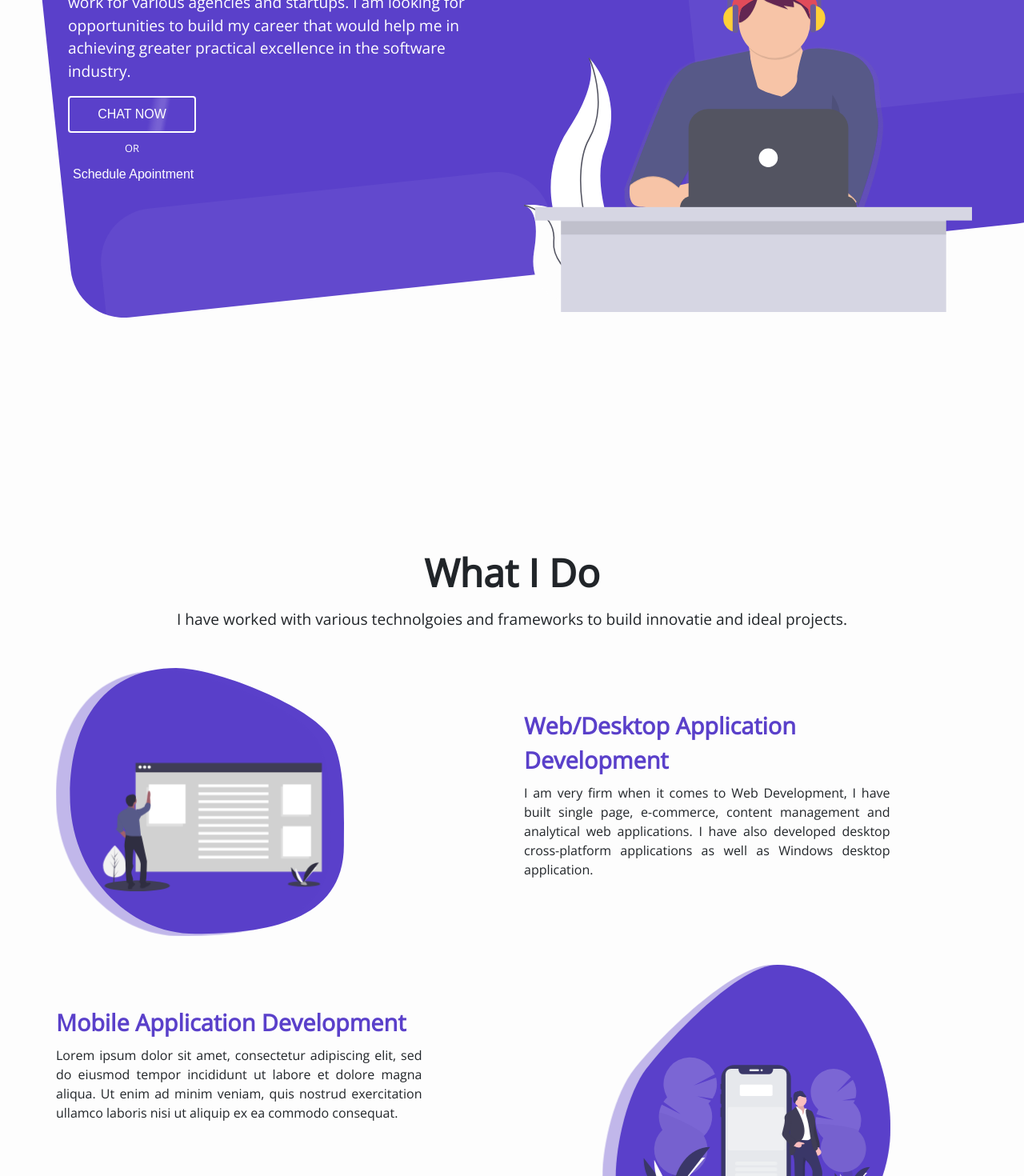
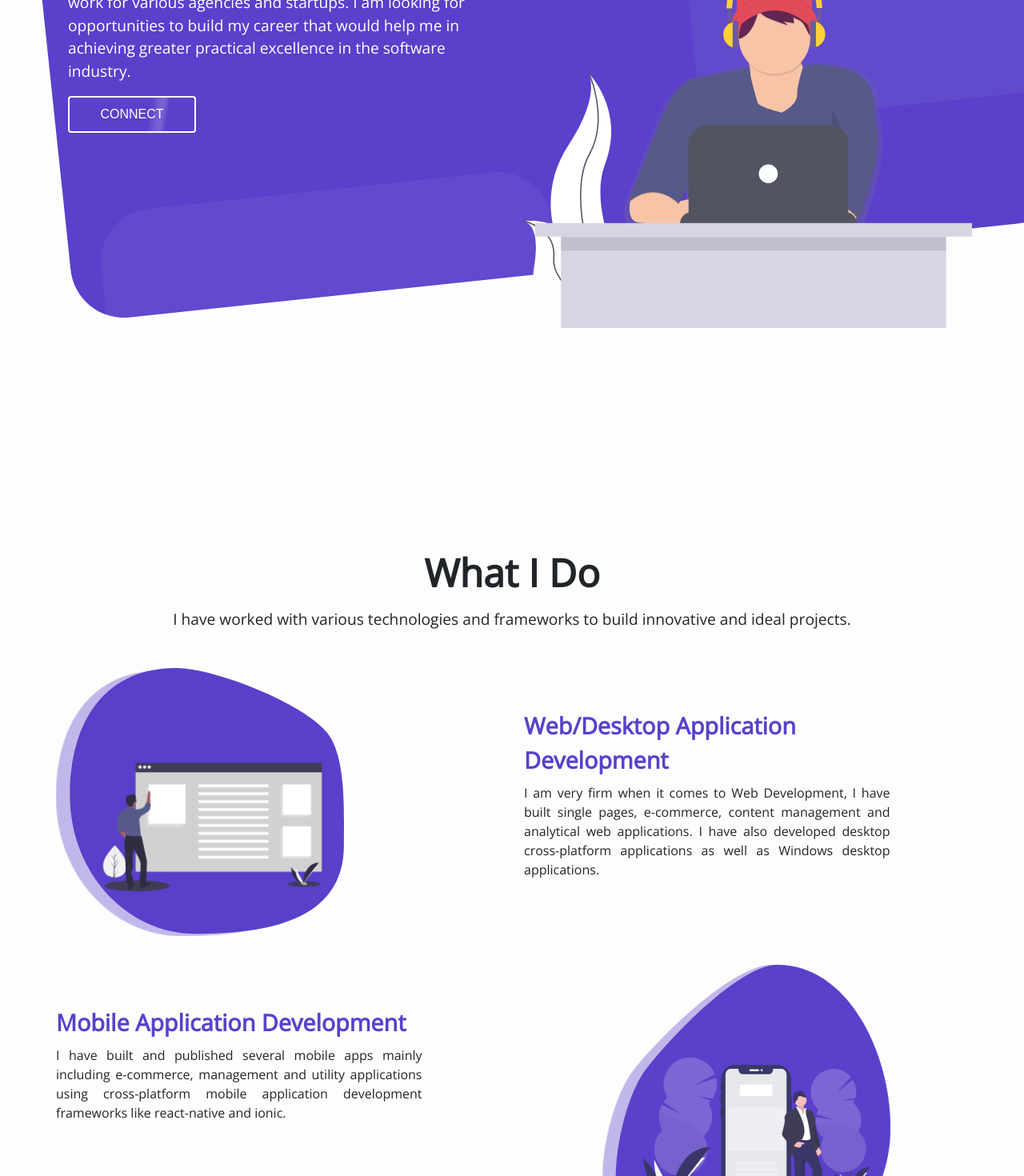
Before and after one commit to bhaktijkoli/bhaktijkoli.com, a Next.js app: page / in a window 1280 px wide. Shown: the part 320-1790 px from the top of the page at 80% size. Built offline with nearby package versions, Linux system fonts and the light colour scheme.

Commit message:
chore: updated services

```diff
--- a/src/components/Home/Hero.tsx
+++ b/src/components/Home/Hero.tsx
@@ -1,9 +1,11 @@
 import React from "react";
 import HeroBackground from "../Backgrounds/Hero";
 import Fade from "react-reveal/Fade";
+import { useRouter } from "next/router";
 
 const Hero: React.FC = () => {
   const [animate, setAnimate] = React.useState(false);
+  const router = useRouter();
   React.useEffect(() => {
     setAnimate(true);
   }, []);
@@ -28,13 +30,14 @@ const Hero: React.FC = () => {
                   industry.
                 </p>
               </Fade>
-              <button className="btn-chat">
-                Chat Now<i></i>
+              <button
+                className="btn-chat"
+                onClick={() => router.push("/schedule")}
+              >
+                Connect<i></i>
               </button>
-              <p className="or">Or</p>
-              <button className="btn-scehudle">Schedule Apointment</button>
             </div>
-            <div className="col-sm-6">
+            <div className="col-sm-6" style={{ marginTop: 20 }}>
               <img src="/img/coding.svg" className="coding-image" />
             </div>
           </div>
--- a/src/components/Home/Services.tsx
+++ b/src/components/Home/Services.tsx
@@ -10,28 +10,28 @@ const ITEMS = [
     title: "Web/Desktop Application Development",
     img: <Web />,
     description:
-      "I am very firm when it comes to Web Development, I have built single page, e-commerce, content management and analytical web applications. I have also developed desktop cross-platform applications as well as Windows desktop application.",
+      "I am very firm when it comes to Web Development, I have built single pages, e-commerce, content management and analytical web applications. I have also developed desktop cross-platform applications as well as Windows desktop applications.",
     reverse: false,
   },
   {
     title: "Mobile Application Development",
     img: <Mobile />,
     description:
-      "Lorem ipsum dolor sit amet, consectetur adipiscing elit, sed do eiusmod tempor incididunt ut labore et dolore magna aliqua. Ut enim ad minim veniam, quis nostrud exercitation ullamco laboris nisi ut aliquip ex ea commodo consequat.",
+      "I have built and published several mobile apps mainly including e-commerce, management and utility applications using cross-platform mobile application development frameworks like react-native and ionic.",
     reverse: true,
   },
   {
     title: "Internet Of Things",
     img: <InternetOfThings />,
     description:
-      "Lorem ipsum dolor sit amet, consectetur adipiscing elit, sed do eiusmod tempor incididunt ut labore et dolore magna aliqua. Ut enim ad minim veniam, quis nostrud exercitation ullamco laboris nisi ut aliquip ex ea commodo consequat.",
+      "Having a good understanding of the interaction between physical hardware and software programming, I have built and provided various data-driven IoT solutions. Have worked on communication protocols including I2C, SPI, 1-wire, UART, MODBUS, DALI and various boards including Arduino, esp and Raspberry PI.",
     reverse: false,
   },
   {
     title: "Blockchain",
     img: <BlockChain />,
     description:
-      "Lorem ipsum dolor sit amet, consectetur adipiscing elit, sed do eiusmod tempor incididunt ut labore et dolore magna aliqua. Ut enim ad minim veniam, quis nostrud exercitation ullamco laboris nisi ut aliquip ex ea commodo consequat.",
+      "Have implemented blockchain using Ethereum, Solidity and Truffle and developed web application using web3 for javascript.",
     reverse: true,
   },
 ];
@@ -44,8 +44,8 @@ const Services: React.FC = () => {
           <div className="col-sm-12">
             <h1 className="title">What I Do</h1>
             <p className="subtitle">
-              I have worked with various technolgoies and frameworks to build
-              innovatie and ideal projects.
+              I have worked with various technologies and frameworks to build
+              innovative and ideal projects.
             </p>
           </div>
           {ITEMS.map((item, key) => {
--- a/src/components/ProjectsGrid/ProjectsGrid.tsx
+++ b/src/components/ProjectsGrid/ProjectsGrid.tsx
@@ -49,7 +49,7 @@ const ProjectsGrid: React.FC = () => {
             description: entity.fields.description,
             link: entity.fields.link,
             github: entity.fields.github,
-            image: entity.fields.image.fields.file.url,
+            image: entity.fields.image?.fields.file.url,
           };
         });
         setProjects(projects);
--- a/src/styles/menu.scss
+++ b/src/styles/menu.scss
@@ -83,6 +83,16 @@
   width: 30vw;
 }
 
+#logo {
+  position: fixed;
+  top: 20px;
+  left: 20px;
+  svg {
+    width: 64px;
+    height: 64px;
+  }
+}
+
 @keyframes menu-enter {
   from {
     opacity: 0;
```
